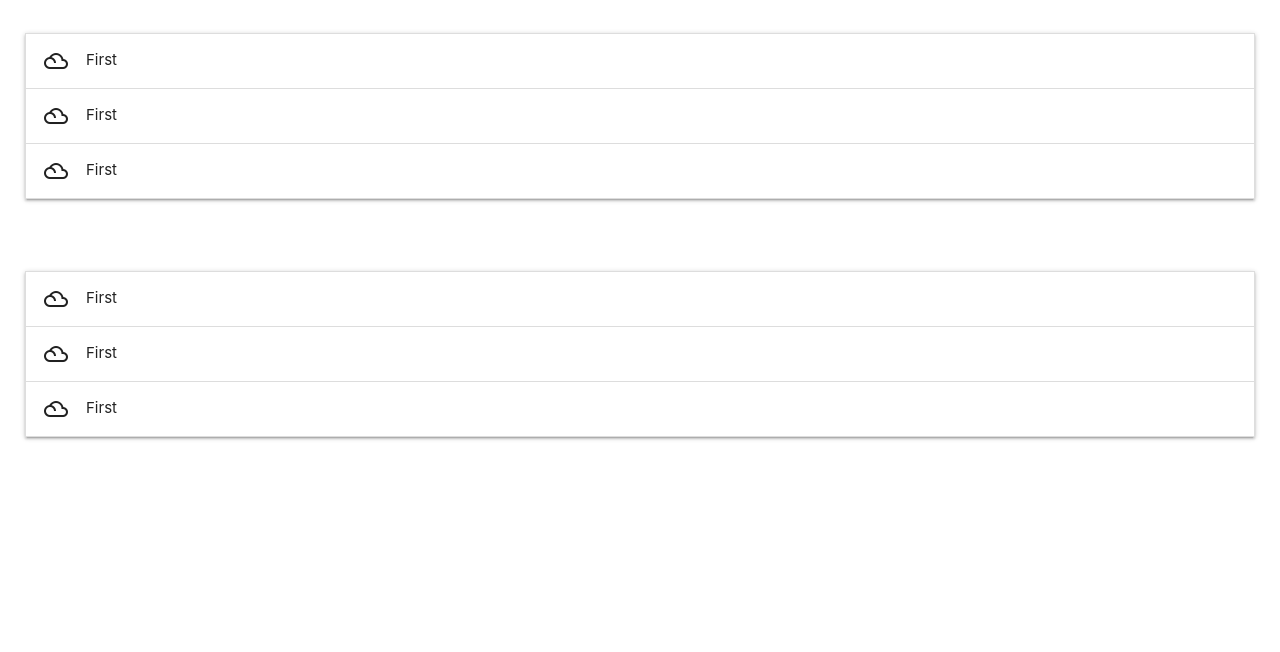
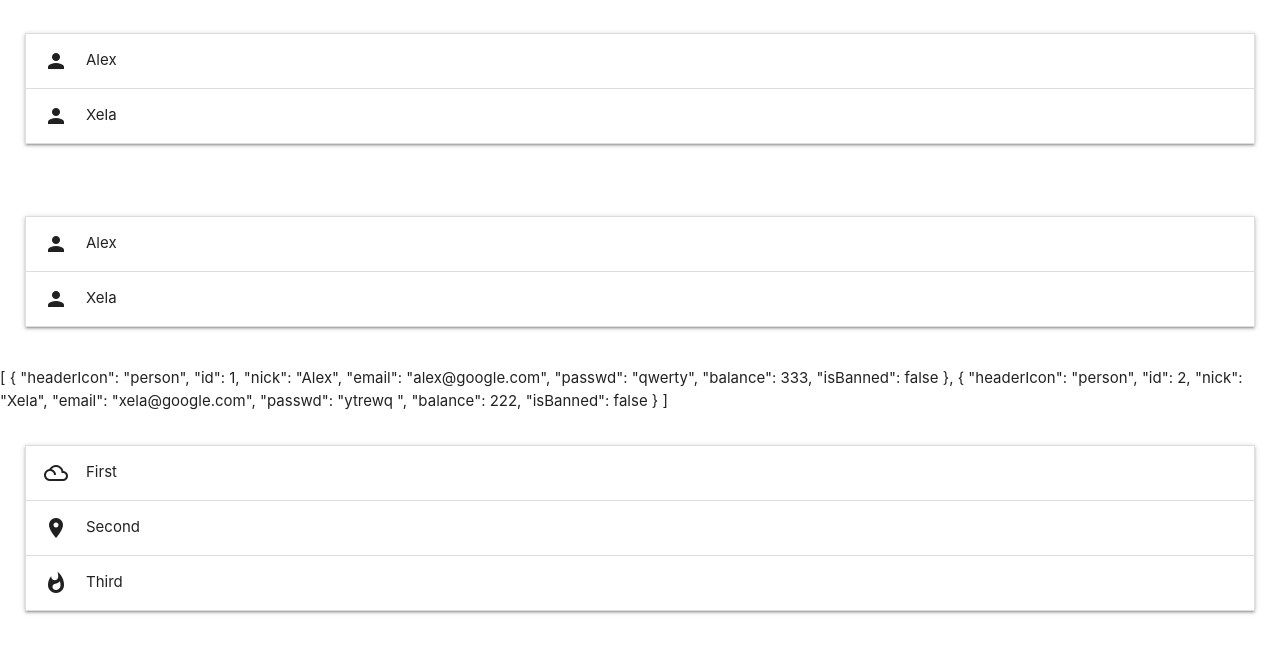
Before and after one commit to Spectr67/custom-elements, a Vue app: page / in a window 1280 px wide. Shown: the top 652 px of the page. Built offline with nearby package versions, Linux system fonts and the light colour scheme.

Commit message:
MAccordion

```diff
--- a/src/TestContainerD.vue
+++ b/src/TestContainerD.vue
@@ -8,25 +8,51 @@ export default {
     return {
       posts: [
         {
+          headerIcon: 'filter_drama',
           id: 1,
-          tille: 'First',
-          titleIcon: 'filter_drama',
+          title: 'First',
           text: 'First Lorem ipsum dolor sit amet!!!',
         },
         {
+          headerIcon: 'place',
           id: 2,
-          tille: 'Second',
-          titleIcon: 'place',
+          title: 'Second',
           text: 'Second Lorem ipsum dolor sit amet!!!',
         },
         {
+          headerIcon: 'whatshot',
           id: 3,
-          tille: 'Third',
-          titleIcon: 'whatshot',
+          title: 'Third',
           text: 'Third Lorem ipsum dolor sit amet!!!',
         },
       ],
+      users: [
+        {
+          headerIcon: 'person',
+          id: 1,
+          nick: 'Alex',
+          email: 'alex@google.com',
+          passwd: 'qwerty',
+          balance: 333,
+          isBanned: false,
+        },
+        {
+          headerIcon: 'person',
+          id: 2,
+          nick: 'Xela',
+          email: 'xela@google.com',
+          passwd: 'ytrewq ',
+          balance: 222,
+          isBanned: false,
+        },
+      ],
     }
+  },
+
+  methods: {
+    foo(e) {
+      console.log('>>', e)
+    },
   },
 }
 </script>
@@ -34,22 +60,49 @@ export default {
 <template>
   <section>
     <article>
-      <MAccordion :posts="posts">
-        <template #default="{ message, age, qqq }">
-          <h1>Lorem ipsum dolor sit amet!!!</h1>
-          <h2>{{ message }}</h2>
-          <h3>{{ age }}</h3>
-          <h4>{{ qqq }}</h4>
+      <MAccordion :list="users">
+        <template #header="{ item }">
+          <span>{{ item.nick }}</span>
+        </template>
+        <template #body="{ item, o }">
+          {{ o }}
+          <h1 @click="o += '!'">Пользователь!</h1>
+          <h2>{{ item.email }}</h2>
+          <input
+            :value="item.passwd"
+            @input="item.passwd = $event.target.value"
+          />
+          <input type="range" v-model="item.balance" />
+          <input type="checkbox" v-model="item.isBanned" />
+        </template>
+      </MAccordion>
+    </article>
+    <article>
+      <MAccordion :list="users">
+        <template #header="{ item }">
+          <span>{{ item.nick }}</span>
+        </template>
+        <template #body="{ item }">
+          <h1>Пользователь!</h1>
+          <h2>{{ item.email }}</h2>
+          <input v-model="item.passwd" />
+          <input type="range" v-model="item.balance" />
+          <input type="checkbox" v-model="item.isBanned" />
         </template>
       </MAccordion>
     </article>
 
+    {{ users }}
+
     <article>
-      <MAccordion v-slot="{ message, age, qqq }" :posts="posts">
-        <h1>Lorem ipsum dolor sit amet!!!</h1>
-        <h2>{{ message }}</h2>
-        <h3>{{ age }}</h3>
-        <h4>{{ qqq }}</h4>
+      <MAccordion :list="posts">
+        <template #header="{ item }">
+          <span>{{ item.title }}</span>
+        </template>
+        <template #body="{ item }">
+          <h1>Новость!</h1>
+          <h2>{{ item.text }}</h2>
+        </template>
       </MAccordion>
     </article>
   </section>
--- a/src/components/MAccordion.vue
+++ b/src/components/MAccordion.vue
@@ -1,24 +1,48 @@
 <script>
 export default {
-  props: ['posts'],
+  props: ['list'],
 
   mounted() {
     const el = this.$refs.elUl
     const options = { accordion: true }
     M.Collapsible.init(el, options)
   },
+
+  data() {
+    return {
+      o: 'qqq',
+    }
+  },
+
+  watch: {
+    o: {
+      deep: true,
+      handler(newValue) {
+        console.log('>>>>', newValue)
+      },
+    },
+  },
 }
 </script>
 
 <template>
   <ul ref="elUl" class="collapsible">
-    <li v-for="post of posts" :key="post.id">
+    <li v-for="item of list" :key="item.id">
       <div class="collapsible-header">
-        <i class="material-icons">filter_drama</i>First
+        <i class="material-icons">{{ item.headerIcon }}</i>
+        <slot name="header" :item="item"></slot>
       </div>
       <div class="collapsible-body">
-        <slot :message="'hello slot'" :age="42" :qqq="'aaa'"></slot>
+        <slot name="body" :item="item" :o="o"></slot>
       </div>
     </li>
   </ul>
 </template>
+
+<style>
+[type='checkbox'] {
+  position: static !important;
+  opacity: 1 !important;
+  pointer-events: all !important;
+}
+</style>
```
